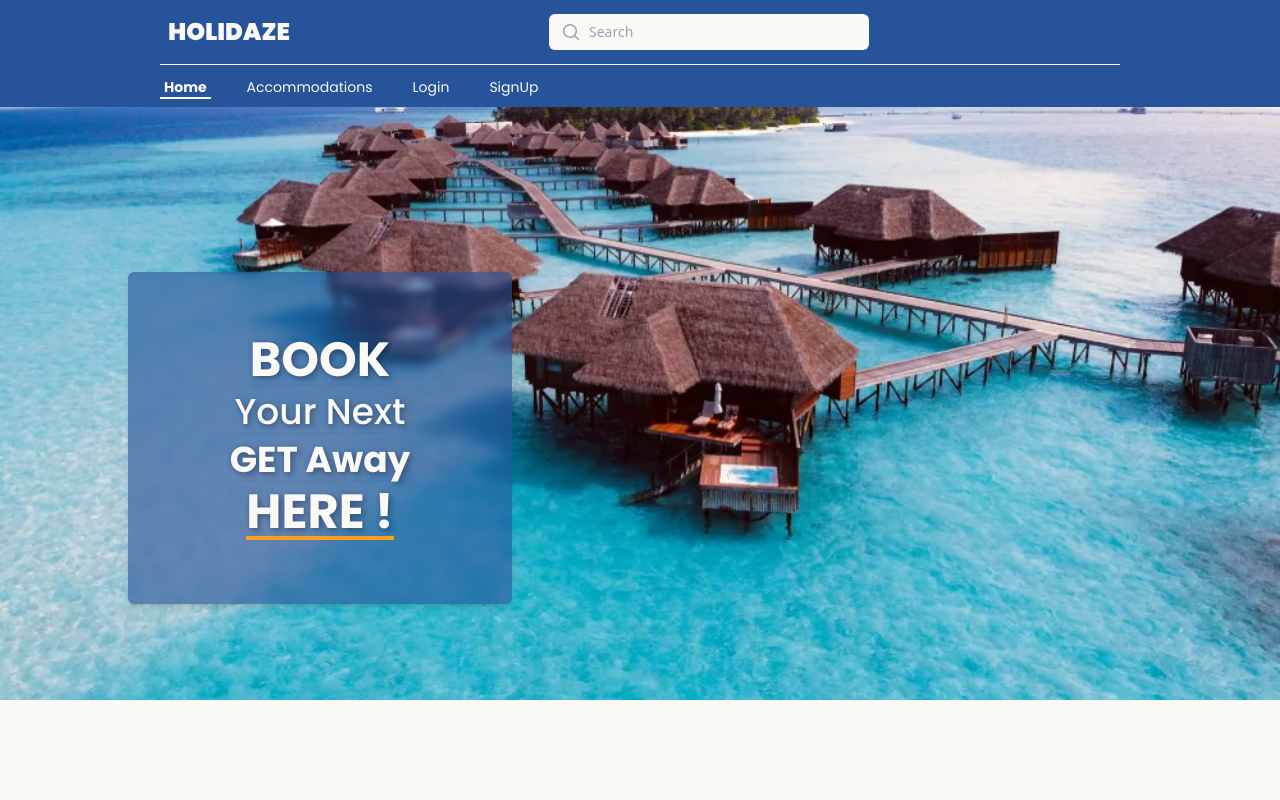
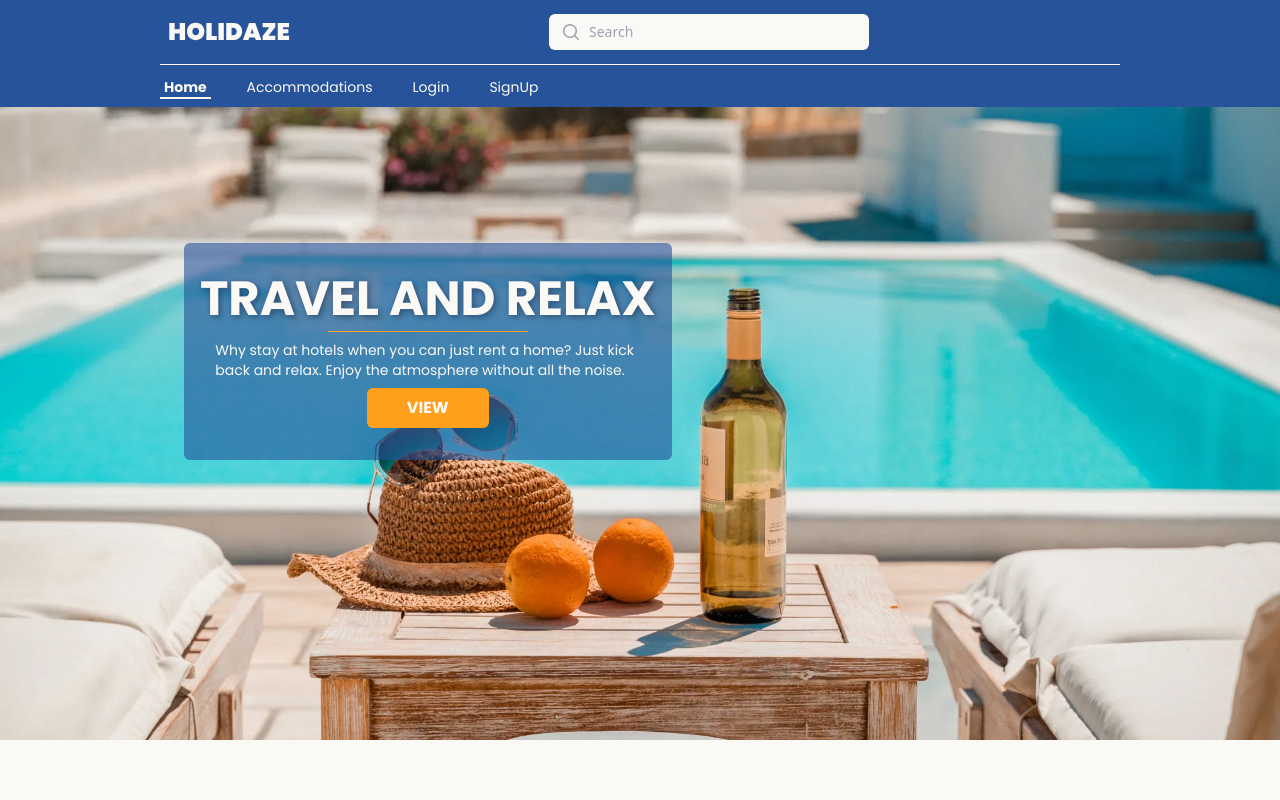
Before and after one commit to Liisagrant/Holidaze, a React (Vite) app: page / in a window 1280 px wide. Shown: the top 800 px of the page. Built offline with nearby package versions, Linux system fonts and the light colour scheme; no server answers.

Commit message:
herobanner improvements

```diff
--- a/src/Pages/Home/Herobanner.jsx
+++ b/src/Pages/Home/Herobanner.jsx
@@ -1,30 +1,29 @@
 import { Link } from 'react-router-dom';
+import HerobannerImage from '../../../public/HerobannerImage.webp';
 
 const Herobanner = () => {
   return (
-    <div className="relative">
-      <img
-        src="../herobanner.webp"
-        alt="Background image"
-        className="h-96 w-full object-cover md:h-[700px]"
-      />
-      <div
-        className=" xs:bottom-[-50px] absolute bottom-[-100px] left-1/2 w-72 max-w-7xl -translate-x-1/2  transform rounded-md
-       bg-main bg-opacity-60 px-4 py-8 shadow-md backdrop-blur-sm sm:bottom-[-100px] md:bottom-24 md:left-1/4 md:w-96 md:p-16"
-      >
+    <div className="relative mt-10">
+      <div className="h-[]">
+        <img
+          src={HerobannerImage}
+          alt="Background image"
+          className="h-96 w-full object-cover md:h-[700px]"
+        />
+      </div>
+      <div className="xs:bottom-[-10px] absolute bottom-[65px] mx-14 max-w-7xl rounded-md bg-main bg-opacity-60 px-4 py-8 sm:bottom-[-140px] md:bottom-[280px] md:left-2 lg:left-32">
         <div className="flex flex-col items-center justify-center space-y-2">
-          <h1 className=" font-header text-3xl font-bold text-backgroundwhite shadow-sm text-shadow-lg md:text-5xl">
-            BOOK
+          <h1 className="font-header text-3xl font-bold text-[#FBF9F6] text-shadow-lg md:text-5xl">
+            TRAVEL AND RELAX
           </h1>
-          <h2 className="font-header text-2xl font-medium text-backgroundwhite shadow-sm text-shadow-lg md:text-4xl">
-            Your Next
-          </h2>
-          <h3 className="font-header text-2xl font-bold text-backgroundwhite shadow-sm text-shadow-lg md:text-4xl">
-            GET Away
-          </h3>
+          <hr className="h-px w-[200px] border-0 bg-[#FF9F1C]"></hr>
+          <p className="font-header text-sm text-[#FBF9F6] md:w-[425px]">
+            Why stay at hotels when you can just rent a home? Just kick back and
+            relax. Enjoy the atmosphere without all the noise.
+          </p>
           <Link to="/Accommodations">
-            <h4 className="border-b-4 border-second font-header text-3xl font-bold text-backgroundwhite shadow-sm text-shadow-lg md:text-5xl">
-              HERE !
+            <h4 className="rounded-md bg-[#FF9F1C] px-10 py-2 font-header text-base font-bold text-[#FBF9F6]">
+              VIEW
             </h4>
           </Link>
         </div>
```
Also changed, not shown: public/HerobannerImage.webp (added).
